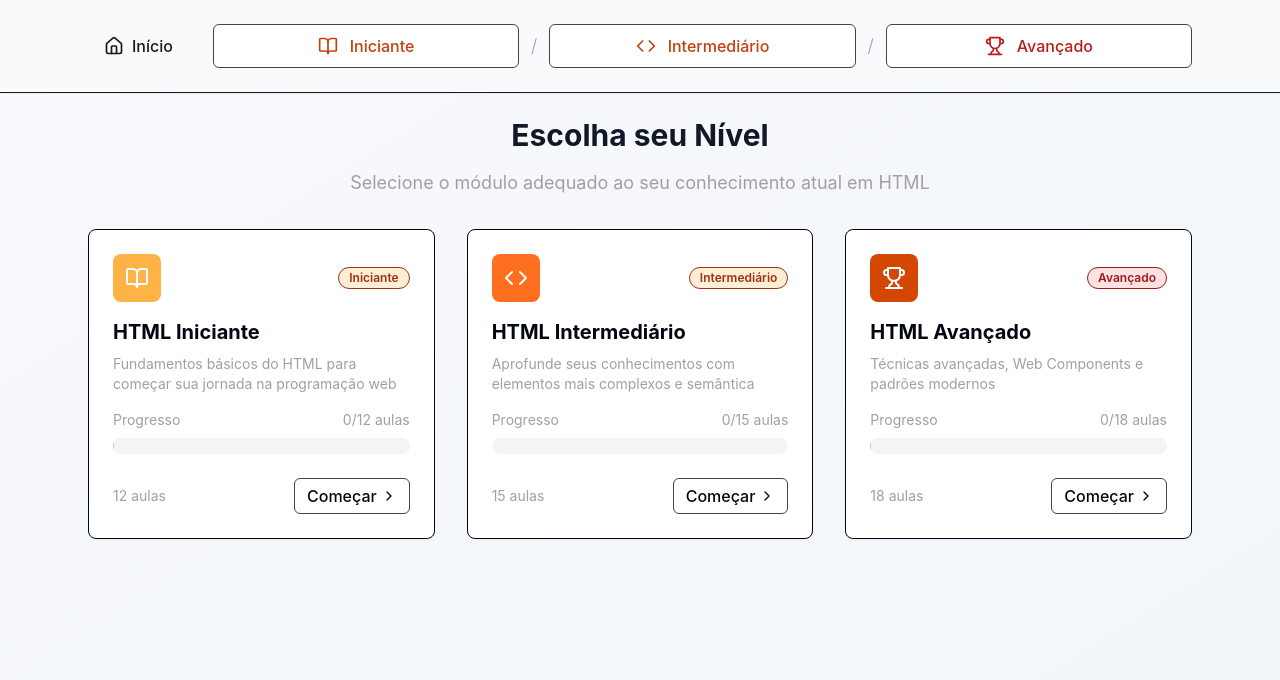
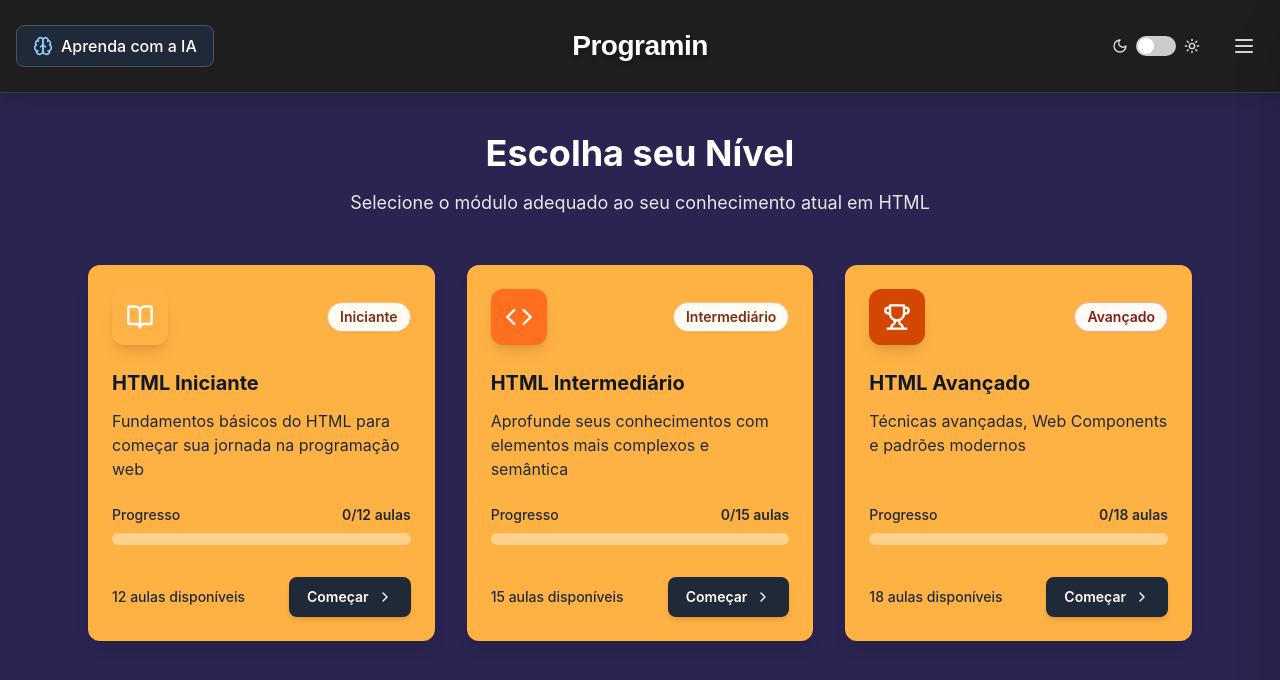
Before and after one commit to Programin-Project/Programin, a React (Vite) app: page /modules in a window 1280 px wide. Shown: the top 680 px of the page. Built offline with nearby package versions, Linux system fonts and the light colour scheme; sample sign-in values are in the browser's storage.

Commit message:
Mudanças na estilização e nova estilização na ModulesPage

```diff
--- a/src/pages/Home.jsx
+++ b/src/pages/Home.jsx
@@ -123,8 +123,8 @@ const Home = ({ onLogout }) => {
   return (
     <div
       className={`flex flex-col min-h-screen transition-colors duration-300 ${
-        // MELHORIA 2: Alternância de cores - Main agora usa a cor que antes era do header/footer
-        isDarkTheme ? "bg-[#1e4a87]" : "bg-gradient-to-br from-white to-[#BEEBFE]"
+        // NOVA COR: Alterada para #2a2550 no tema escuro
+        isDarkTheme ? "bg-[#2a2550]" : "bg-gradient-to-br from-white to-[#BEEBFE]"
       }`}
     >
       <Header toggleDrawer={toggleDrawer} />
--- a/src/pages/ModulesPage.jsx
+++ b/src/pages/ModulesPage.jsx
@@ -1,58 +1,106 @@
 "use client"
 
+import { useState } from "react"
 import { useNavigate } from "react-router-dom"
 import { BookOpen, Code, Trophy, ChevronRight } from "lucide-react"
 import { modules } from "../data/modules"
 import { useProgress } from "../hooks/useProgress"
-import Card from "../components-trilhas/ui/Card"
-import Button from "../components-trilhas/ui/Button"
+import { useTheme } from "../contexts/ThemeContext"
 import Badge from "../components-trilhas/ui/Badge"
-import Progress from "../components-trilhas/ui/Progress"
-import ModulesNavigation from "../components-trilhas/ModulesNavigation"
-
+import Header from "../components-home/Header"
+import Drawer from "../components-home/Drawer"
 
 export default function ModulesPage() {
   const navigate = useNavigate()
   const { getProgressPercentage } = useProgress()
+  const { isDarkTheme } = useTheme()
+
+  // Estado para controlar o Drawer
+  const [isDrawerOpen, setIsDrawerOpen] = useState(false)
 
   const handleModuleSelect = (module) => {
     navigate(`/modules/${module.id}/lessons`)
   }
 
+  // Função para controlar o Drawer
+  const toggleDrawer = () => {
+    setIsDrawerOpen(!isDrawerOpen)
+  }
+
+  // Função de logout (placeholder)
+  const handleLogout = () => {
+    console.log("Logout - implementar se necessário")
+    // navigate("/login") // Descomente se necessário
+  }
+
   const getLevelColor = (level) => {
-    switch (level) {
-      case "Iniciante":
-        return "bg-orange-100 text-orange-800"
-      case "Intermediário":
-        return "bg-orange-100 text-orange-800"
-      case "Avançado":
-        return "bg-red-100 text-red-800"
-      default:
-        return "bg-gray-100 text-gray-800"
+    // Cores otimizadas para contraste com fundo #FFB244 no tema escuro e #E65B02 no tema claro
+    if (isDarkTheme) {
+      switch (level) {
+        case "Iniciante":
+          return "bg-white bg-opacity-95 text-orange-900 border border-orange-300 hover:bg-orange-50 hover:text-orange-800 hover:border-orange-400 hover:shadow-md transition-all duration-300 cursor-pointer"
+        case "Intermediário":
+          return "bg-white bg-opacity-95 text-orange-900 border border-orange-300 hover:bg-orange-50 hover:text-orange-800 hover:border-orange-400 hover:shadow-md transition-all duration-300 cursor-pointer"
+        case "Avançado":
+          return "bg-white bg-opacity-95 text-red-900 border border-red-300 hover:bg-red-50 hover:text-red-800 hover:border-red-400 hover:shadow-md transition-all duration-300 cursor-pointer"
+        default:
+          return "bg-white bg-opacity-95 text-gray-900 border border-gray-300 hover:bg-gray-50 hover:text-gray-800 hover:border-gray-400 hover:shadow-md transition-all duration-300 cursor-pointer"
+      }
+    } else {
+      switch (level) {
+        case "Iniciante":
+          return "bg-white bg-opacity-90 text-orange-900 border border-orange-200 hover:bg-orange-50 hover:text-orange-800 hover:border-orange-300 hover:shadow-md transition-all duration-300 cursor-pointer"
+        case "Intermediário":
+          return "bg-white bg-opacity-90 text-orange-900 border border-orange-200 hover:bg-orange-50 hover:text-orange-800 hover:border-orange-300 hover:shadow-md transition-all duration-300 cursor-pointer"
+        case "Avançado":
+          return "bg-white bg-opacity-90 text-red-900 border border-red-200 hover:bg-red-50 hover:text-red-800 hover:border-red-300 hover:shadow-md transition-all duration-300 cursor-pointer"
+        default:
+          return "bg-white bg-opacity-90 text-gray-900 border border-gray-200 hover:bg-gray-50 hover:text-gray-800 hover:border-gray-300 hover:shadow-md transition-all duration-300 cursor-pointer"
+      }
     }
   }
 
   return (
-    <div className="min-h-screen bg-gradient-to-br from-slate-50 to-slate-100">
-      <ModulesNavigation />
+    <div className={`min-h-screen transition-colors duration-300 ${isDarkTheme ? "bg-[#2a2550]" : "bg-[#D3ECF8]"}`}>
+      {/* Header importado da Home */}
+      <Header toggleDrawer={toggleDrawer} />
 
-      <div className="max-w-6xl mx-auto p-6">
-        <div className="text-center mb-8">
-          <h1 className="text-3xl font-bold text-gray-900 mb-4">Escolha seu Nível</h1>
-          <p className="text-lg text-gray-600">Selecione o módulo adequado ao seu conhecimento atual em HTML</p>
-        </div>
+      {/* Drawer importado da Home */}
+      <Drawer isOpen={isDrawerOpen} onClose={toggleDrawer} onLogout={handleLogout} />
 
-        <div className="grid md:grid-cols-3 gap-8">
+      <main className="max-w-6xl mx-auto p-4 sm:p-6 pt-8 sm:pt-10">
+        <header className="text-center mb-8 sm:mb-12">
+          <h1
+            className={`text-2xl sm:text-3xl lg:text-4xl font-bold mb-4 ${isDarkTheme ? "text-white" : "text-gray-900"}`}
+          >
+            Escolha seu Nível
+          </h1>
+          <p className={`text-base sm:text-lg ${isDarkTheme ? "text-gray-200" : "text-gray-600"} max-w-2xl mx-auto`}>
+            Selecione o módulo adequado ao seu conhecimento atual em HTML
+          </p>
+        </header>
+
+        <section className="grid grid-cols-1 md:grid-cols-2 lg:grid-cols-3 gap-4 sm:gap-6 lg:gap-8">
           {modules.map((module) => (
-            <Card
+            <article
               key={module.id}
-              className="bg-slate-50 hover:shadow-xl transition-all duration-300 cursor-pointer transform hover:-translate-y-1"
+              className={`${isDarkTheme ? "bg-[#FFB244]" : "bg-[#E65B02]"} rounded-xl shadow-lg hover:shadow-2xl transition-all duration-300 cursor-pointer transform hover:-translate-y-2 hover:scale-105 focus-within:ring-4 focus-within:ring-orange-300 focus-within:ring-opacity-50 group`}
               onClick={() => handleModuleSelect(module)}
+              onKeyDown={(e) => {
+                if (e.key === "Enter" || e.key === " ") {
+                  e.preventDefault()
+                  handleModuleSelect(module)
+                }
+              }}
+              tabIndex={0}
+              role="button"
+              aria-label={`Acessar módulo ${module.title} - ${module.level}`}
             >
-              <div className="p-6">
-                <div className="flex items-center justify-between mb-4">
+              <div className="p-4 sm:p-6 h-full flex flex-col">
+                {/* Header do Card */}
+                <div className="flex items-center justify-between mb-4 sm:mb-6">
                   <div
-                    className="w-12 h-12 rounded-lg flex items-center justify-center"
+                    className="w-12 h-12 sm:w-14 sm:h-14 rounded-xl flex items-center justify-center shadow-lg group-hover:scale-110 transition-transform duration-300"
                     style={{
                       background:
                         module.level === "Iniciante"
@@ -61,41 +109,101 @@ export default function ModulesPage() {
                             ? "#FF6F1F"
                             : "#D44700",
                     }}
+                    aria-hidden="true"
                   >
-                    {module.level === "Iniciante" && <BookOpen className="w-6 h-6 text-white" />}
-                    {module.level === "Intermediário" && <Code className="w-6 h-6 text-white" />}
-                    {module.level === "Avançado" && <Trophy className="w-6 h-6 text-white" />}
+                    {module.level === "Iniciante" && <BookOpen className="w-6 h-6 sm:w-7 sm:h-7 text-white" />}
+                    {module.level === "Intermediário" && <Code className="w-6 h-6 sm:w-7 sm:h-7 text-white" />}
+                    {module.level === "Avançado" && <Trophy className="w-6 h-6 sm:w-7 sm:h-7 text-white" />}
                   </div>
-                  <Badge className={getLevelColor(module.level)}>{module.level}</Badge>
+                  <Badge
+                    className={`${getLevelColor(module.level)} font-semibold text-xs sm:text-sm px-3 py-1 rounded-full shadow-sm`}
+                    onClick={(e) => e.stopPropagation()}
+                    onKeyDown={(e) => {
+                      if (e.key === "Enter" || e.key === " ") {
+                        e.stopPropagation()
+                      }
+                    }}
+                    tabIndex={0}
+                    role="button"
+                    aria-label={`Nível: ${module.level}`}
+                  >
+                    {module.level}
+                  </Badge>
                 </div>
 
-                <h3 className="text-xl font-bold mb-2">{module.title}</h3>
-                <p className="text-sm text-gray-600 mb-4">{module.description}</p>
+                {/* Conteúdo Principal */}
+                <div className="flex-grow">
+                  <h3
+                    className={`text-lg sm:text-xl font-bold mb-3 leading-tight ${
+                      isDarkTheme ? "text-gray-900" : "text-white"
+                    } group-hover:text-gray-800 transition-colors duration-300`}
+                  >
+                    {module.title}
+                  </h3>
 
-                <div className="space-y-4">
+                  <p
+                    className={`text-sm sm:text-base mb-4 sm:mb-6 leading-relaxed ${
+                      isDarkTheme ? "text-gray-800" : "text-orange-50"
+                    } group-hover:text-gray-700 transition-colors duration-300`}
+                  >
+                    {module.description}
+                  </p>
+                </div>
+
+                {/* Seção de Progresso */}
+                <div className="space-y-4 sm:space-y-5">
                   <div>
-                    <div className="flex justify-between text-sm text-gray-600 mb-2">
-                      <span>Progresso</span>
-                      <span>
+                    <div
+                      className={`flex justify-between text-xs sm:text-sm mb-2 ${
+                        isDarkTheme ? "text-gray-800" : "text-orange-100"
+                      }`}
+                    >
+                      <span className="font-medium">Progresso</span>
+                      <span className="font-semibold">
                         {module.completedLessons}/{module.totalLessons} aulas
                       </span>
                     </div>
-                    <Progress value={getProgressPercentage(module)} className="h-2" />
+                    <div
+                      className={`${isDarkTheme ? "bg-white bg-opacity-40" : "bg-white bg-opacity-30"} rounded-full h-2 sm:h-3 overflow-hidden`}
+                    >
+                      <div
+                        className={`${isDarkTheme ? "bg-gray-800" : "bg-white"} h-full rounded-full transition-all duration-500 ease-out shadow-sm`}
+                        style={{ width: `${getProgressPercentage(module)}%` }}
+                        role="progressbar"
+                        aria-valuenow={getProgressPercentage(module)}
+                        aria-valuemin="0"
+                        aria-valuemax="100"
+                        aria-label={`Progresso do módulo: ${getProgressPercentage(module)}%`}
+                      />
+                    </div>
                   </div>
 
-                  <div className="flex justify-between items-center pt-2">
-                    <span className="text-sm text-gray-500">{module.totalLessons} aulas</span>
-                    <Button variant="outline" size="sm">
+                  {/* Footer do Card */}
+                  <div className="flex justify-between items-center pt-2 sm:pt-3">
+                    <span
+                      className={`text-xs sm:text-sm font-medium ${isDarkTheme ? "text-gray-800" : "text-orange-100"}`}
+                    >
+                      {module.totalLessons} aulas disponíveis
+                    </span>
+
+                    <button
+                      className={`${isDarkTheme ? "bg-gray-800 text-white border-2 border-gray-800 hover:bg-gray-700 hover:border-gray-700" : "bg-white text-[#E65B02] border-2 border-white hover:bg-orange-50 hover:border-orange-100"} focus:ring-4 focus:ring-white focus:ring-opacity-50 px-3 sm:px-4 py-2 rounded-lg font-semibold text-xs sm:text-sm transition-all duration-300 flex items-center gap-1 sm:gap-2 shadow-md hover:shadow-lg transform hover:scale-105 active:scale-95`}
+                      onClick={(e) => {
+                        e.stopPropagation()
+                        handleModuleSelect(module)
+                      }}
+                      aria-label={`${module.completedLessons > 0 ? "Continuar" : "Começar"} módulo ${module.title}`}
+                    >
                       {module.completedLessons > 0 ? "Continuar" : "Começar"}
-                      <ChevronRight className="w-4 h-4 ml-1" />
-                    </Button>
+                      <ChevronRight className="w-3 h-3 sm:w-4 sm:h-4 group-hover:translate-x-1 transition-transform duration-300" />
+                    </button>
                   </div>
                 </div>
               </div>
-            </Card>
+            </article>
           ))}
-        </div>
-      </div>
+        </section>
+      </main>
     </div>
   )
 }
```
Also changed, not shown: src/components-home/CourseCard.jsx (+16 -7 lines), src/pages/HomePage.jsx (+27 -13 lines).
